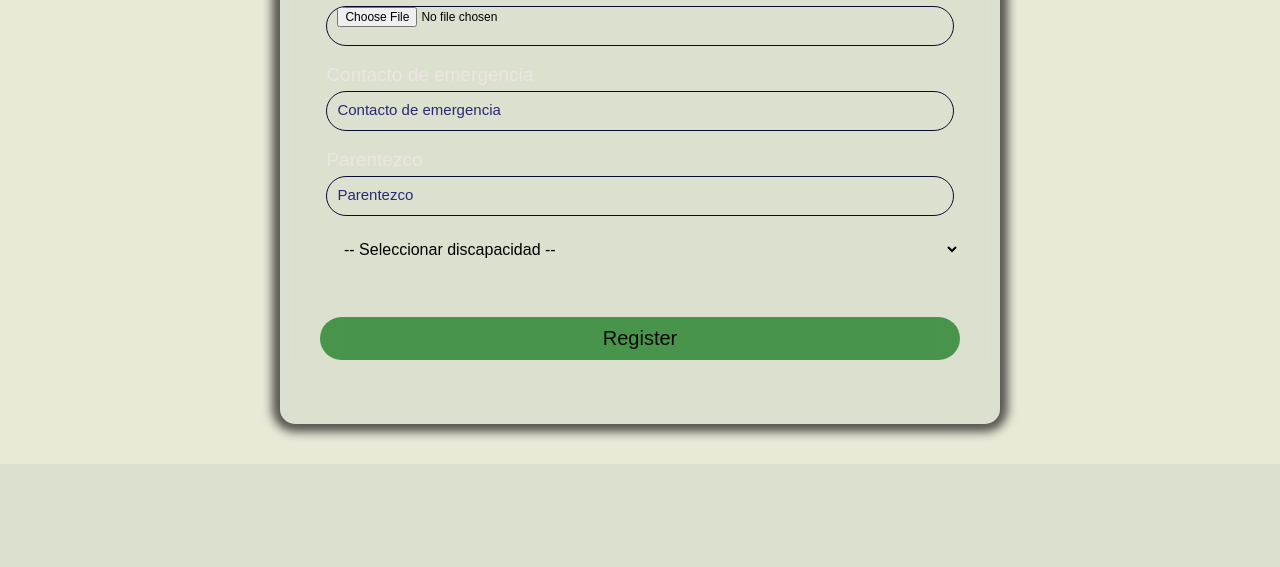
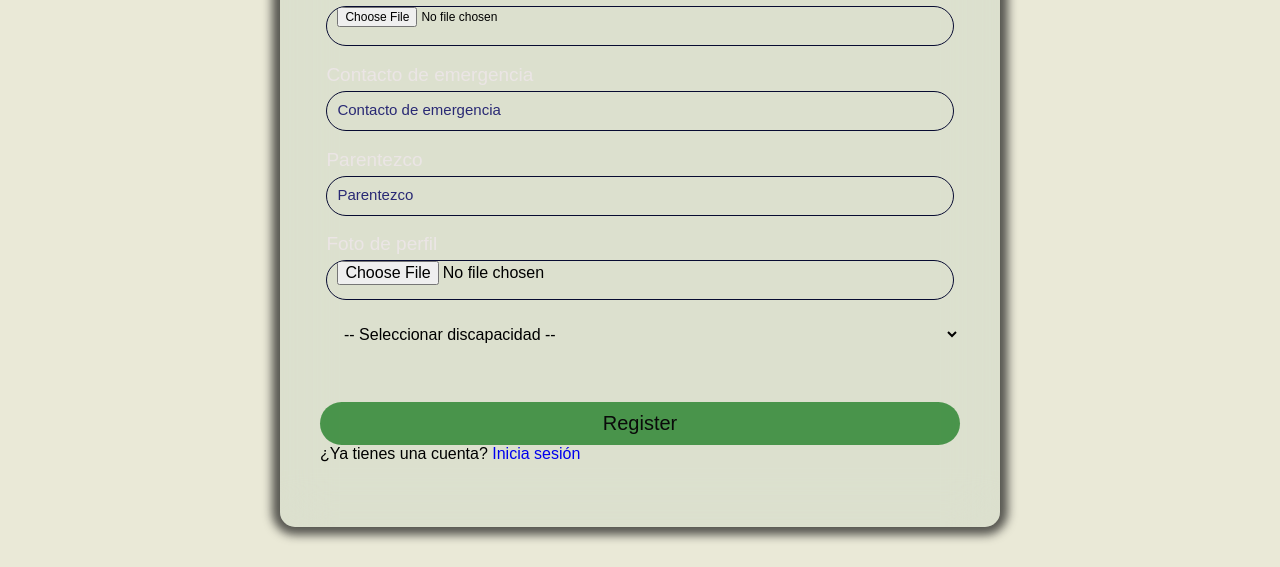
Before and after one commit to apexcsl/csl, a Flask app: page /registerProcess in a window 1280 px wide. Shown: the part 1151-1718 px from the top of the page. Before the commit the page ends 1615 px from the top, so only its background shows below. Run offline with Flask 3, Linux system fonts and the light colour scheme; parts of the project's set-up code (start-up, migrations or seed data) failed here and were passed over.

Commit message:
fixedRegisterBug

```diff
--- a/src/app.py
+++ b/src/app.py
@@ -240,8 +240,8 @@ def registerAccessAppli():
 
         cur = cdb.cursor
         if verifyRegisterData(_email):
-            cur.execute('INSERT INTO applicants (username, name, firstname, secname, email, encryptedpasswda, photo, type, age, phone, address, state, municipaly, Cv_Name, Cv_Data, emergencycontact, related, disabilityid) VALUES (%s, %s, %s, %s, %s, %s, %s, %s, %s, %s, %s, %s, %s, %s, %s, %s)',
-                        (_username, _name, _secname, _firstname, _email, generate_password_hash(_pass), _photo, _type, _age, _phone, _address, _state, _municipaly, cv.filename, _cv_data, _emergencyc, _related, _disabilityid))
+            cur.execute('INSERT INTO applicants (username, name, firstname, secname, email, encryptedpasswda, profilePhoto, type, age, phone, address, state, municipaly, Cv_Name, Cv_Data, emergencycontact, related, disabilityid) VALUES (%s, %s, %s, %s, %s, %s, %s, %s, %s, %s, %s, %s, %s, %s, %s, %s, %s, %s)',
+                        (_username, _name, _firstname, _secname, _email, generate_password_hash(_pass), _photo, _type, _age, _phone, _address, _state, _municipaly, cv.filename, _cv_data, _emergencyc, _related, _disabilityid))
 
             cdb.conection.commit()
             return render_template("users/login.html", mensaje="Usuario registrado con éxito")
--- a/src/templates/users/register.html
+++ b/src/templates/users/register.html
@@ -81,6 +81,10 @@
                                                 <label for="related">Parentezco</label>
                                                 <input type="text" id="related" name="related" placeholder="Parentezco" required />
                                         </div>
+                                        <div class="user-input-box">
+                                                <label for="logo">Foto de perfil</label>
+                                                <input type="file" class="input-field" id="logo" name="photo" placeholder="Profile Photo" required>
+                                        </div>
                                         <div class="gender-details-box">
                                                 <select name="disability" id="disability" class="input-field">
                                                         <option value="">-- Seleccionar discapacidad --</option>
@@ -91,6 +95,9 @@
                                         </div>
                                         <div class="form-submit-btn">
                                                 <input type="submit" value="Register">
+                                        </div>
+                                        <div class="sign-up-link">
+                                                <p>¿Ya tienes una cuenta? <a href="login">Inicia sesión</a></p>
                                         </div>
                                 </div>
                         </form>
@@ -141,11 +148,16 @@
                                                 <label for="rfc">RFC</label>
                                                 <input type="text" class="input-field" id="rfc" name="rfc" placeholder="RFC" required>
                                         </div>
+                                        <div class="user-input-box">
+                                                <label for="logo">Foto de perfil</label>
+                                                <input type="file" class="input-field" id="logo" name="logo" placeholder="Profile Photo" required>
+                                        </div>
+
                                         <div class="form-submit-btn">
                                                 <input type="submit" value="Registrar">
                                         </div>
                                         <div class="sign-up-link">
-                                                <p>¿Ya tienes una cuenta? <a href="#">Inicia sesión</a></p>
+                                                <p>¿Ya tienes una cuenta? <a href="login">Inicia sesión</a></p>
                                         </div>
                                 </form>
                         </div>
@@ -198,7 +210,7 @@
                                         </div>
 
                                         <div class="sign-up-link">
-                                                        <p>¿Ya tienes una cuenta? <a href="#">Inicia sesión</a></p>
+                                                        <p>¿Ya tienes una cuenta? <a href="/login">Inicia sesión</a></p>
                                         </div>
                                 </form>
                         </div>
```
